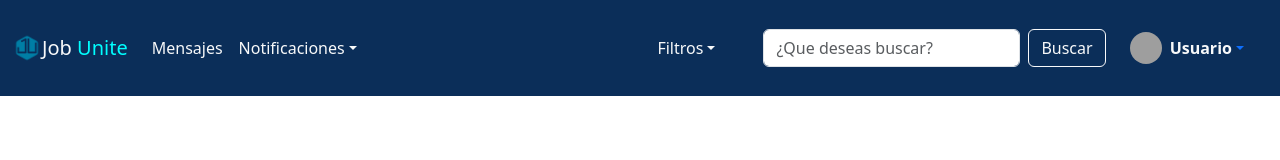
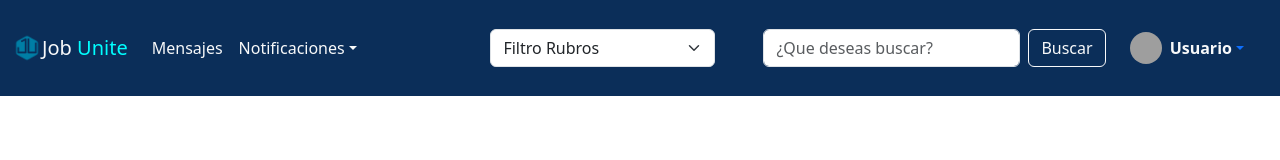
Before and after one commit to AgustinM12/proyecto-react, a React (Vite) app in the folder vite-project/: page / in a window 1280 px wide. Shown: the top 160 px of the page. Built offline with nearby package versions, Linux system fonts and the light colour scheme; no server answers; grey boxes are pictures that could not be loaded.

Commit message:
se actualizo la vista de los posts

```diff
--- a/vite-project/src/components/Header2.jsx
+++ b/vite-project/src/components/Header2.jsx
@@ -1,6 +1,37 @@
 import logo from "../assets/logo.png";
+import { useState } from "react";
 
 function Header2() {
+
+    const [selectedRubro, setSelectedRubro] = useState(0);
+
+    const handleSelectChange = async (event) => {
+        const selectedValue = event.target.value;
+        setSelectedRubro(selectedValue);
+
+        try {
+            const response = await fetch('/findPostbyRubro', {
+                method: 'POST',
+                headers: {
+                    'Content-Type': 'application/json',
+                },
+                body: JSON.stringify({ id_rubro: selectedValue }),
+            });
+
+            if (response.ok) {
+                const data = await response.json();
+                // Maneja la respuesta si es necesario
+                console.log(data);
+            } else {
+                console.error('Error al realizar la solicitud POST');
+            }
+        } catch (error) {
+            console.error('Error al realizar la solicitud POST', error);
+        }
+    };
+
+
+
     return (
         <header>
             <nav className="navbar navbar-expand-lg navbar-light colorPrincipal">
@@ -33,7 +64,7 @@ function Header2() {
                             </li>
                         </ul>
                         <li className="nav-item dropdown d-flex px-5">
-                            <a className="nav-link dropdown-toggle text-light" href="#" id="navbarDropdown" role="button"
+                            {/* <a className="nav-link dropdown-toggle text-light" href="#" id="navbarDropdown" role="button"
                                 data-bs-toggle="dropdown" aria-expanded="false">
                                 Filtros
                             </a>
@@ -41,7 +72,24 @@ function Header2() {
                                 <li className="dropdown-item">Rubro</li>
                                 <li className="dropdown-item">Localidad</li>
                                 <li className="dropdown-item">Edad</li>
-                            </ul>
+                            </ul> */}
+
+                            <select id="selectorRubros" onChange={handleSelectChange}
+                                value={selectedRubro} className="form-select" aria-label="Default select example" required>
+
+                                <option value="" >Filtro Rubros</option>
+                                <option value="1">Salud</option>
+                                <option value="2">Tecnologia/Informatica</option>
+                                <option value="3">Educación</option>
+                                <option value="4">Finanzas</option>
+                                <option value="5">Manufactura</option>
+                                <option value="6">Ventas</option>
+                                <option value="7">Administración</option>
+                                <option value="8">Alimenticio</option>
+                                <option value="9">Construcción</option>
+                                <option value="10">Docente</option>
+                                <option value="11">Otros</option>
+                            </select>
                         </li>
 
                         <form className="d-flex">
--- a/vite-project/src/pages/Inicio.jsx
+++ b/vite-project/src/pages/Inicio.jsx
@@ -10,6 +10,7 @@ function Inicio() {
     const [users, setUsers] = useState([]);
 
     const [posts, setPosts] = useState([]);
+
 
 
     const fetchUsers = async () => {
@@ -83,7 +84,9 @@ function Inicio() {
                                             <strong className="d-block text-gray-dark">{post.post_title}</strong>
                                             {post.post_content}
                                             <br />
+                                            <span>Rubro: {post.rubro.desc_rubro}</span><br />
                                             <span>Fecha: {post.updatedAt}</span>
+
                                         </p>
                                     </div>
                                 ))}
```
